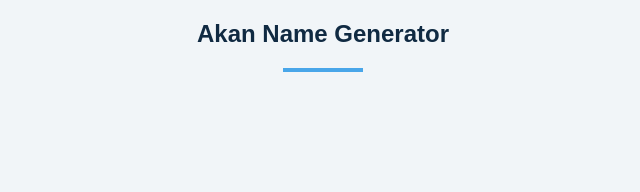
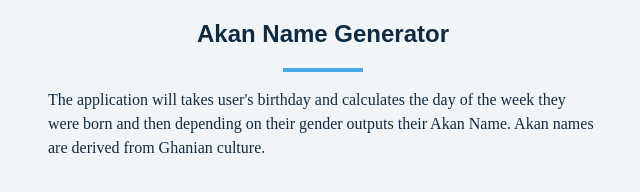
Before and after one commit to crispus-nj/Akan-Name-Generator, a plain HTML site: page index.html in a window 1280 px wide. Shown: the whole page, without its empty margins (317-957 px from the left). Drawn offline with Linux system fonts and the light colour scheme.

Commit message:
added description to the page in description section and  styled the text

```diff
--- a/index.css
+++ b/index.css
@@ -7,7 +7,7 @@ body{
     margin-left: auto; */
     text-align: center;
     color: hsl(209, 61%, 16%);
-    margin-bottom: 4rem;
+    /* margin-bottom: 4rem; */
     font-family: sans-serif;
 }
 
@@ -18,3 +18,9 @@ body{
     height: 0.25rem;
     background-color: hsl(205, 78%, 60%);
 }
+p {
+    color: hsl(209, 61%, 16%);
+    line-height: 1.5rem;
+    width: 550px;
+    margin: 1rem auto;
+}
--- a/index.html
+++ b/index.html
@@ -16,6 +16,19 @@
             <h2>Akan Name Generator</h2>
             <div class="underline"></div>
         </div>
+        <div class="row">
+            <div class="col-md-4">
+                <div class="description">
+                    <p>
+                        The application will takes user's birthday and calculates the day of the week they were born and
+                        then depending on their gender outputs their Akan Name. Akan names are derived from Ghanian
+                        culture.
+
+                    </p>
+                </div>
+            </div>
+        </div>
+
         <div class="container">
             <div class="row">
                 <div class="col-md-4">
```
